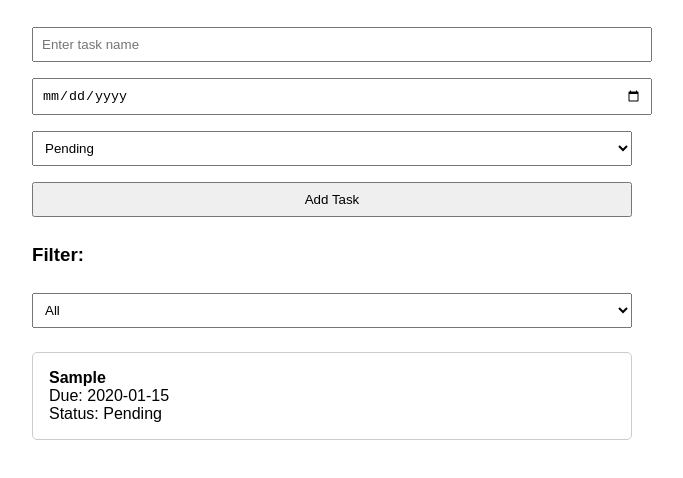
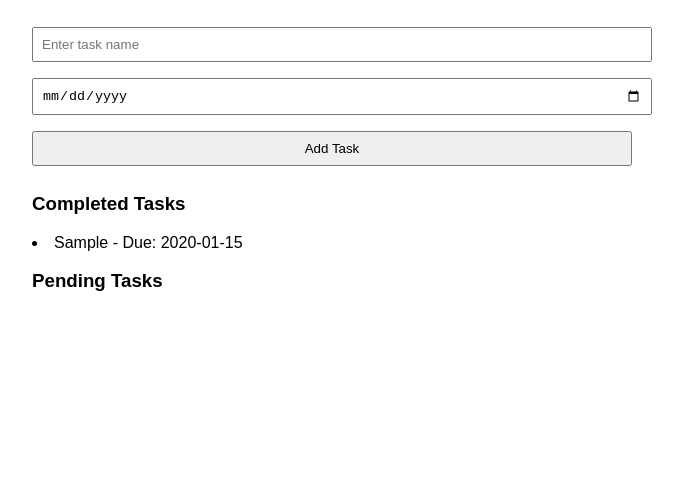
Before and after one commit to DevanshuTiwaskar/Q3-Task-Tracker-with-Date-Filter, a plain HTML site: page index.html in a window 1280 px wide. Both pictures are taken after typing "Sample", "2020-01-15" into the empty fields and a click on the button "Add Task". Shown: the part 94-572 px from the top of the page, without its empty margins (308-991 px from the left). Drawn offline with Linux system fonts and the light colour scheme.

Commit message:
Refactor task management logic and update HTML structure for improved clarity

```diff
--- a/index.html
+++ b/index.html
@@ -26,26 +26,29 @@
 </head>
 <body>
 
+<!DOCTYPE html>
+<html lang="en">
+<head>
+    <meta charset="UTF-8">
+    <meta name="viewport" content="width=device-width, initial-scale=1.0">
+    <title>Document</title>
+</head>
+<body>
+
 
      <h1>📝 Task Tracker</h1>
 
   <input type="text" id="taskName" placeholder="Enter task name" />
   <input type="date" id="dueDate" />
-  <select id="status">
-    <option value="Pending">Pending</option>
-    <option value="Completed">Completed</option>
-  </select>
-  <button onclick="addTask()">Add Task</button>
+  <button id="addTaskBtn">Add Task</button>
 
-  <h3>Filter:</h3>
-  <select id="filter" onchange="renderTasks()">
-    <option value="all">All</option>
-    <option value="upcoming">Upcoming</option>
-    <option value="past">Past</option>
-  </select>
+  <div id="taskList">
+    <h3>Completed Tasks</h3>
+    <div id="completedTasks"></div>
 
-  <div id="taskList"></div>
-
+    <h3>Pending Tasks</h3>
+    <div id="pendingTasks"></div>
+  </div>
 
 
 
@@ -53,3 +56,5 @@
     <script src="script.js"></script>
 </body>
 </html>
+</body>
+</html>
--- a/script.js
+++ b/script.js
@@ -1,57 +1,57 @@
+document.addEventListener("DOMContentLoaded", () => {
       let tasks = [];
 
-const addTask = () => {
+      const storedTasks = localStorage.getItem("tasks");
+      if (storedTasks) {
+        tasks = JSON.parse(storedTasks);
+        renderTasks();
+      }
+
+      document.getElementById("addTaskBtn").addEventListener("click", addTask);
+
+      function addTask() {
         const taskName = document.getElementById("taskName").value.trim();
         const dueDate = document.getElementById("dueDate").value;
-  const status = document.getElementById("status").value;
 
         if (!taskName || !dueDate) {
           alert("Please enter task name and date");
           return;
         }
 
-  tasks.push({
+        const task = {
           name: taskName,
           date: dueDate,
-    status: status,
-  });
+        };
+
+        tasks.push(task);
+        localStorage.setItem("tasks", JSON.stringify(tasks));
 
         document.getElementById("taskName").value = "";
         document.getElementById("dueDate").value = "";
 
         renderTasks();
-};
+      }
 
-const renderTasks = () => {
-  const filter = document.getElementById("filter").value;
-  const today = new Date().toISOString().split("T")[0];
+      function renderTasks() {
+        const today = new Date();
+        const completed = document.getElementById("completedTasks");
+        const pending = document.getElementById("pendingTasks");
 
-  let filteredTasks = tasks.filter((task) => {
-    if (filter === "all") {
-      return true;
-    } else if (filter === "upcoming") {
-      return task.date >= today;
+        completed.innerHTML = "";
+        pending.innerHTML = "";
+
+        tasks.forEach((task) => {
+          const taskDate = new Date(task.date);
+          const daysLeft = Math.ceil((taskDate - today) / (24 * 60 * 60 * 1000));
+
+          const li = document.createElement("li");
+          li.textContent = `${task.name} - Due: ${task.date}`;
+
+          if (daysLeft < 0) {
+            completed.appendChild(li);
           } else {
-      return task.date < today;
+            pending.appendChild(li);
           }
         });
-
-  const taskList = document.getElementById("taskList");
-  taskList.innerHTML = "";
-
-  if (filteredTasks.length === 0) {
-    taskList.innerHTML = "<p>No tasks found.</p>";
-    return;
       }
-
-  filteredTasks.forEach((task) => {
-    const taskDiv = document.createElement("div");
-    taskDiv.className = "task";
-    taskDiv.innerHTML = `
-      <strong>${task.name}</strong><br>
-      Due: ${task.date}<br>
-      Status: ${task.status}
-    `;
-    taskList.appendChild(taskDiv);
     });
-};
```
Lines whose indentation alone changed are shown as unchanged.
